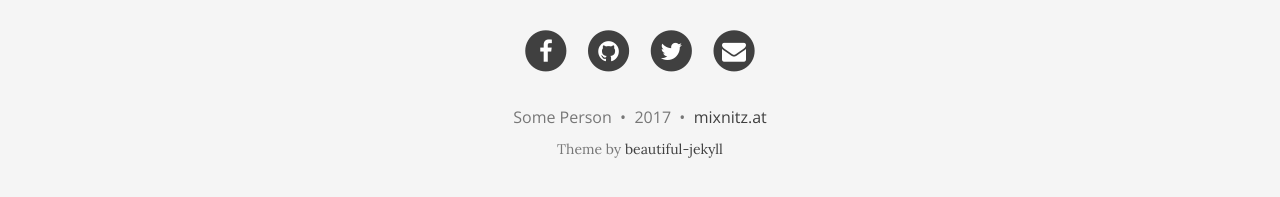
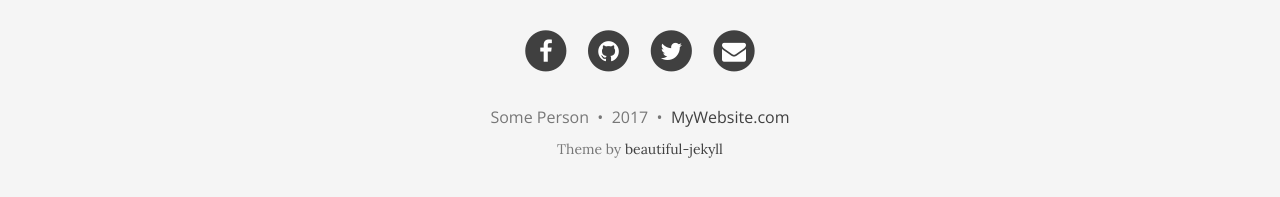
Before and after one commit to mixnitz/mixnitz.github.io, a Jekyll site: the page built from index.html, in a window 1280 px wide and 900 px high, scrolled down 1071 px. Shown: the part 690-887 px from the top of the window. Built offline with Jekyll 4.4.1, drawn with Linux system fonts in a browser that asks for light colours; nearby versions of some CDN libraries; the list of posts is cut into pages by our own code.

```diff
--- a/_config.yml
+++ b/_config.yml
@@ -27,7 +27,7 @@ navbar-links:
   Über uns:
     - Sportverein: "sportverein"
     - Kulturstadl: "kulturstadl"
-    - Feuerwehr: "_pages/feuerwehr"
+    - Feuerwehr: "/_pages/feuerwehr"
     - Kirche: "kirche"
   Resources:
     - Beautiful Jekyll: "http://deanattali.com/beautiful-jekyll/"
@@ -91,7 +91,7 @@ share-links-active:
 
 # How to display the link to the website in the footer
 # Remove this if you don't want a link in the footer
-url-pretty: "mixnitz.at"  # eg. "deanattali.com/beautiful-jekyll"
+url-pretty: "MyWebsite.com"  # eg. "deanattali.com/beautiful-jekyll"
 
 # --- Misc --- #
 # Fill in your Disqus shortname (NOT the userid) if you want to support Disqus comments
```
